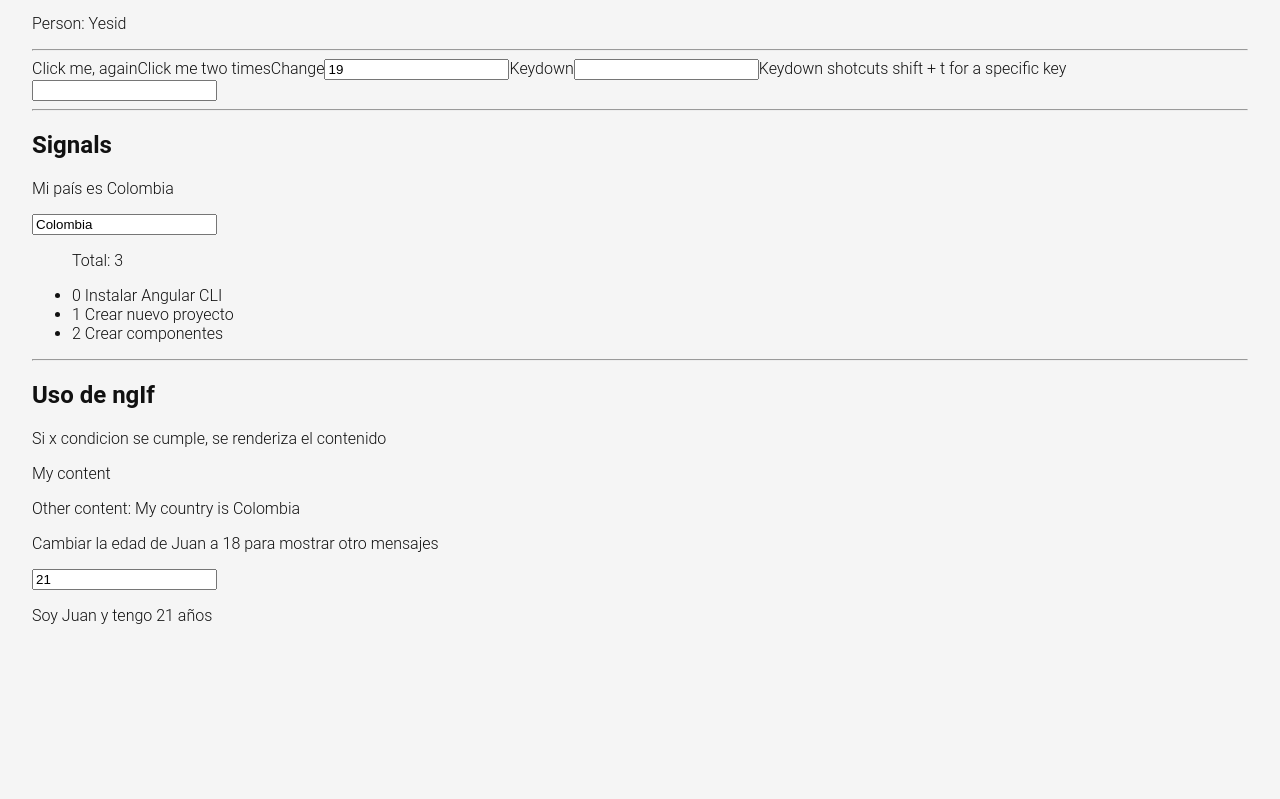
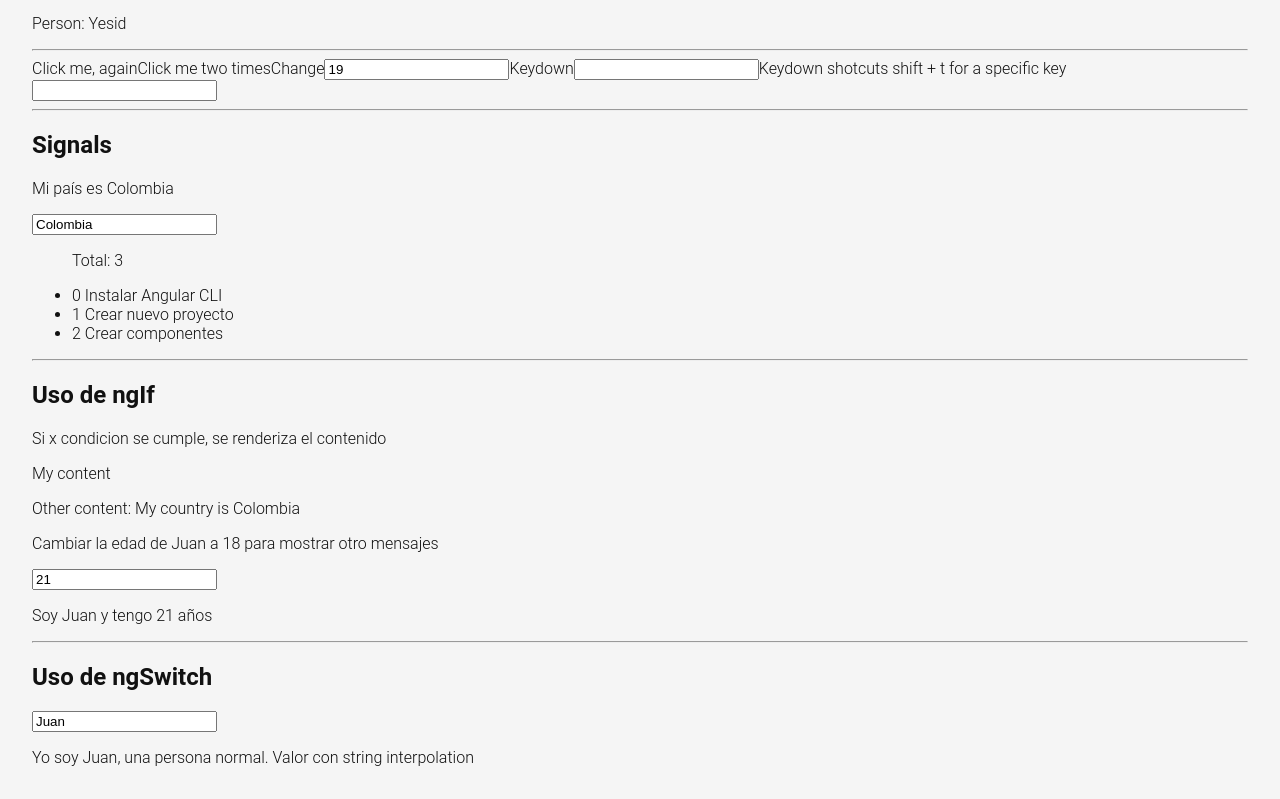
Before and after one commit to yesiddn/todoapp-angular, an Angular app: page /labs in a window 1280 px wide. Shown: the part 670-1469 px from the top of the page. Before the commit the page ends 1327 px from the top, so only its background shows below. Built offline with nearby package versions, Linux system fonts and the light colour scheme.

Commit message:
feat: Add ngSwitch directive to labs component

```diff
--- a/src/app/pages/labs/labs.component.html
+++ b/src/app/pages/labs/labs.component.html
@@ -72,4 +72,18 @@
   <ng-template #elseBlock> <!-- se define el template con el nombre de la referencia -->
     <p>Soy {{ anotherPerson().name }} y tengo {{ anotherPerson().age }} años</p>
   </ng-template>
+  <hr>
+
+  <h2>Uso de ngSwitch</h2>
+  <input type="text" [value]="anotherPerson().name" (change)="changeName($event)" />
+  <div [ngSwitch]="anotherPerson().name">
+    <p *ngSwitchCase="'Carlos'">Yo soy Carlos. Valor quemado</p>
+    <p *ngSwitchCase="'Pedro'">Yo soy Pedro. Valor quemado</p>
+    <p *ngSwitchCase="'Maria'">Yo soy Maria. Valor quemado</p>
+    <p *ngSwitchCase="'Tatiana'">Yo soy Tatiana. Valor quemado</p>
+    <p *ngSwitchCase="'Juan'">Yo soy {{ anotherPerson().name }}, una persona normal. Valor con string interpolation</p>
+
+    <!-- cuando no se cumple ninguna de las condiciones -->
+    <p *ngSwitchDefault>Yo soy una persona desconocida</p>
+  </div>
 </main>
--- a/src/app/pages/labs/labs.component.ts
+++ b/src/app/pages/labs/labs.component.ts
@@ -61,6 +61,12 @@ export class LabsComponent {
     this.anotherPerson.update((prevState) => ({ ...prevState, age: parseInt(newAge) }));
   }
 
+  changeName(event: Event) {
+    const input = event.target as HTMLInputElement;
+    const newName = input.value;
+    this.anotherPerson.update((prevState) => ({ ...prevState, name: newName }));
+  }
+
   // de esta forma las variables solo pueden ser accedidas desde la clase
   private email = 'my.mail@mail.com';
 }
```
